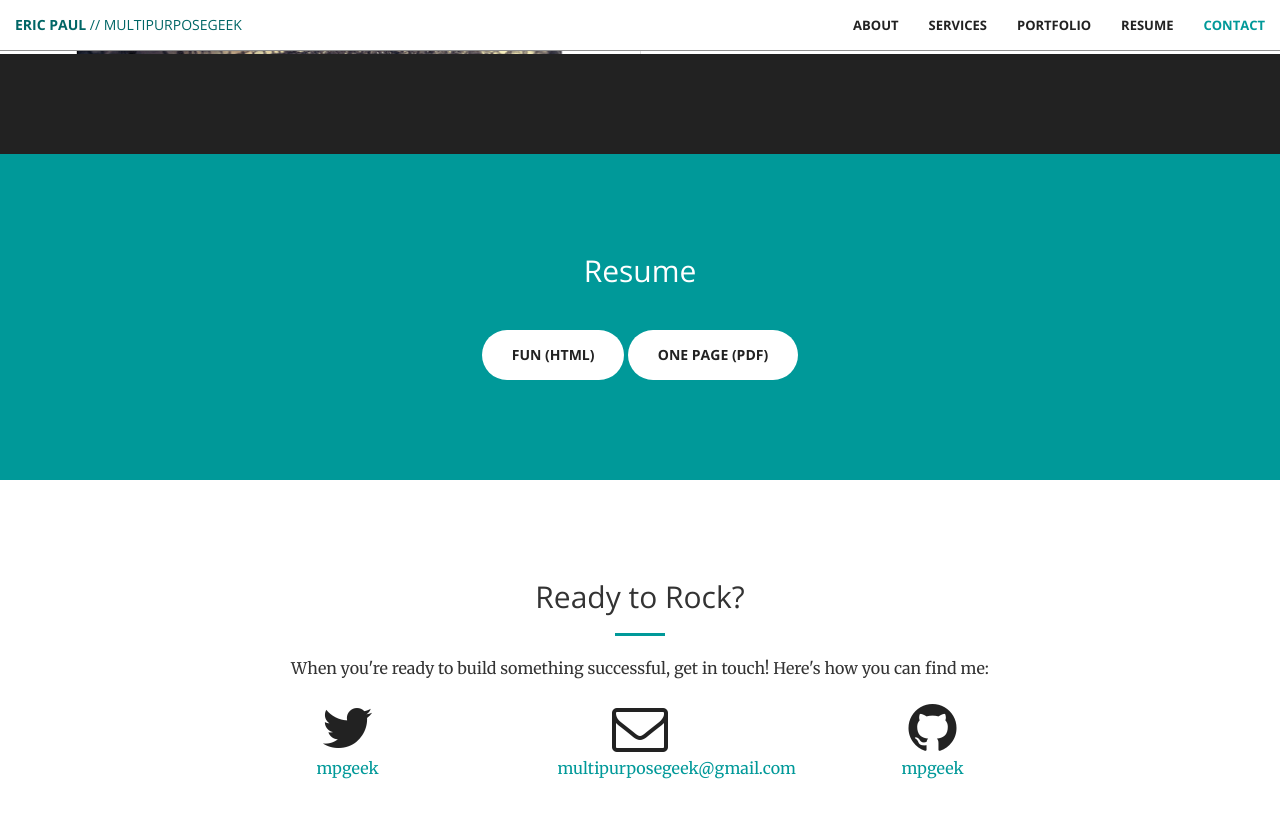
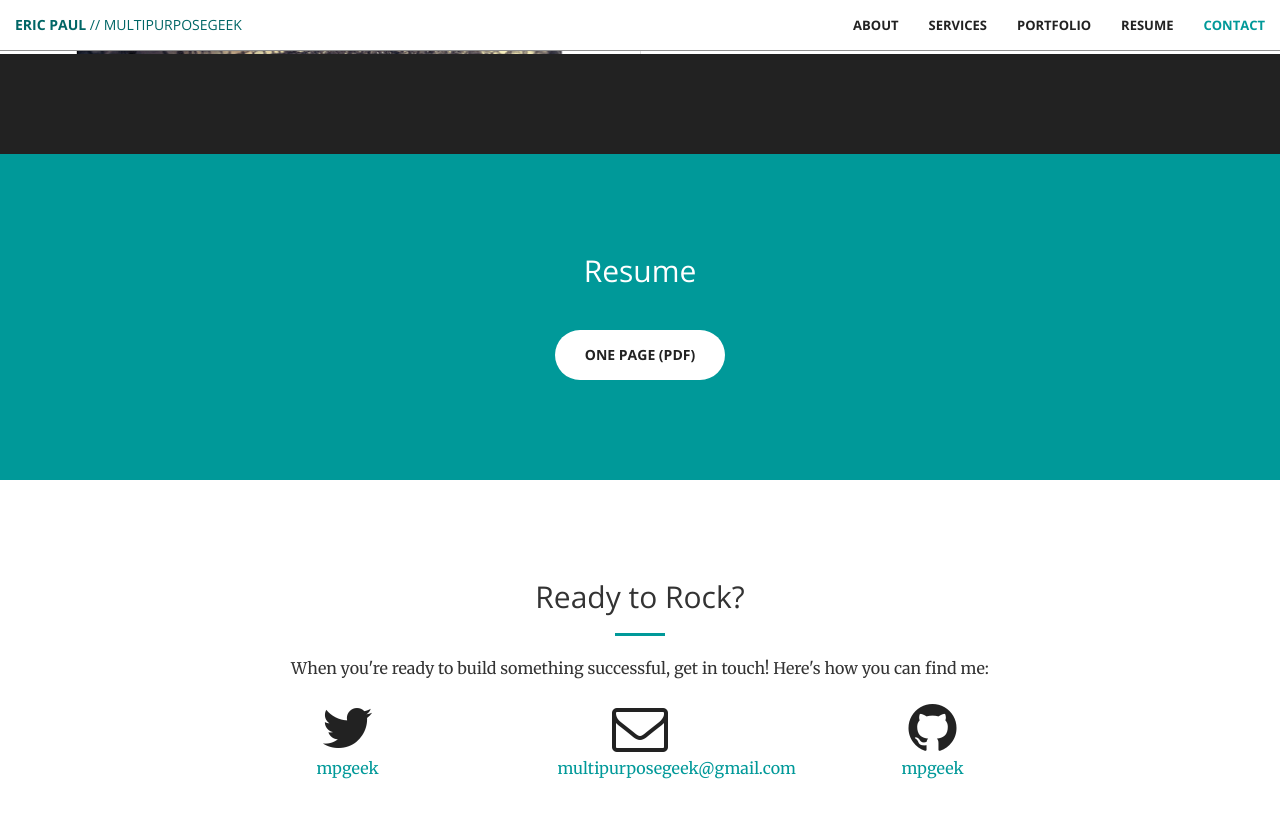
Before and after one commit to mpgeek/mpg.co, a Jekyll site: the page built from index.html, in a window 1280 px wide and 900 px high, scrolled down 2586 px. Shown: the top 818 px of the window. Built offline with Jekyll 4.4.1, drawn with Linux system fonts in a browser that asks for light colours.

Commit message:
Remove HTML resume (for now).

```diff
--- a/_includes/resume-teaser.html
+++ b/_includes/resume-teaser.html
@@ -3,7 +3,7 @@
     <div class="col-lg-12 text-center">
       <h2 class="section-heading">Resume</h2>
       <hr class="primary">
-      <a href="resume.html" class="btn btn-default btn-xl">Fun (HTML)</a>
+      <!-- <a href="resume.html" class="btn btn-default btn-xl">Fun (HTML)</a> -->
       <a href="resume-onepage.pdf" class="btn btn-default btn-xl">One Page (PDF)</a>
     </div>
   </div>
```
